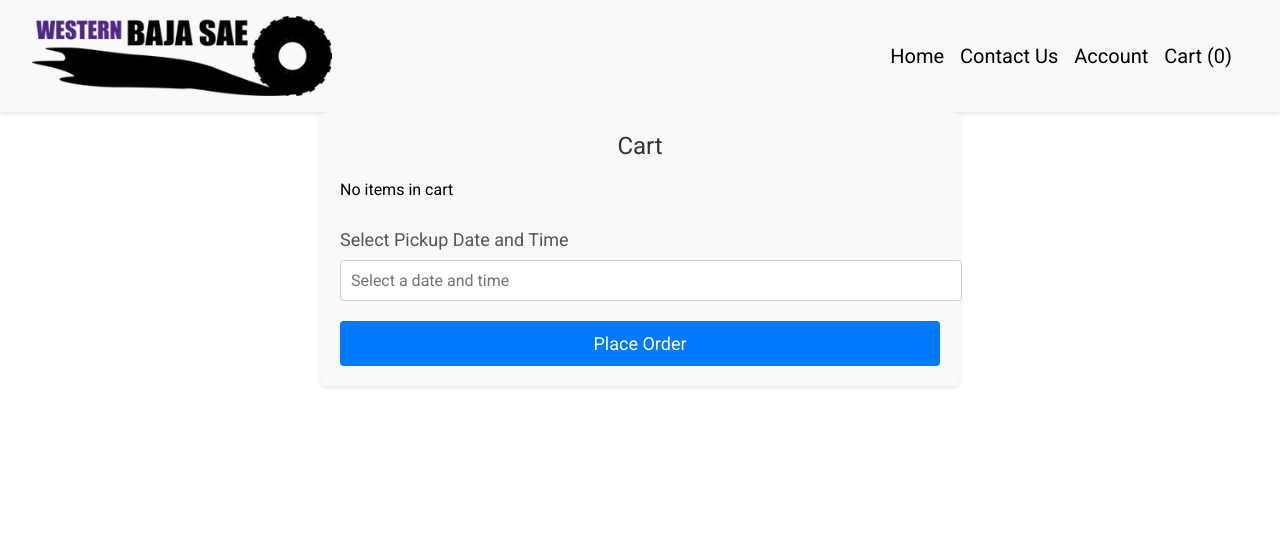
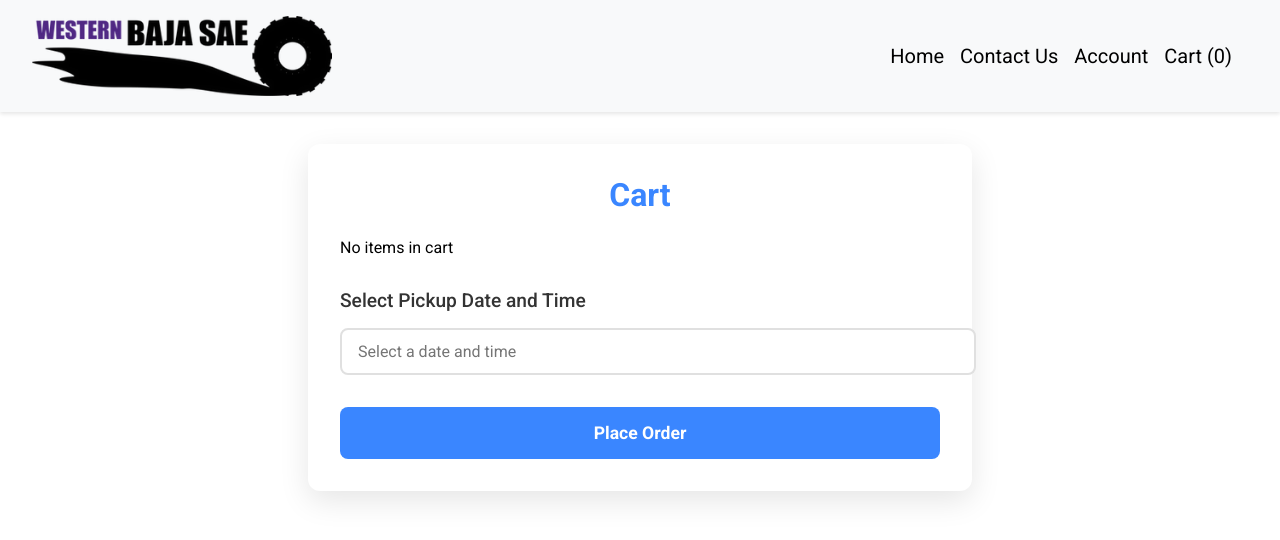
Before and after one commit to bnamayandev/BajaEcom-Frontend, a React (Vite) app: page /cart in a window 1280 px wide. Shown: the top 540 px of the page. Built offline with nearby package versions, Linux system fonts and the light colour scheme; the HTML template or start-up script is replaced by a standard one.

Commit message:
Updated cart css

```diff
--- a/src/pages/Cart.css
+++ b/src/pages/Cart.css
@@ -1,56 +1,81 @@
+:root {
+    --primary-color: #3a86ff;
+    --secondary-color: #8338ec;
+    --background-color: #ffffff;
+    --text-color: #333333;
+    --border-color: #e0e0e0;
+}
+
 .cart-container {
     max-width: 600px;
-    margin: 0 auto;
-    padding: 20px;
-    background-color: #f8f9fa;
-    border-radius: 8px;
-    box-shadow: 0 2px 4px rgba(0, 0, 0, 0.1);
+    margin: 2rem auto;
+    padding: 2rem;
+    background-color: var(--background-color);
+    border-radius: 12px;
+    box-shadow: 0 10px 30px rgba(0, 0, 0, 0.1);
+    transition: all 0.3s ease;
+}
+
+.cart-container:hover {
+    transform: translateY(-5px);
+    box-shadow: 0 15px 35px rgba(0, 0, 0, 0.15);
 }
 
 .cart-title {
-    font-size: 24px;
-    color: #333;
-    margin-bottom: 20px;
+    font-size: 2rem;
+    color: var(--primary-color);
+    margin-bottom: 1.5rem;
     text-align: center;
+    font-weight: 600;
 }
 
 .cart-items {
-    margin-bottom: 30px;
+    margin-bottom: 2rem;
 }
 
 .pickup-section {
-    margin-bottom: 20px;
+    margin-bottom: 2rem;
 }
 
 .pickup-title {
-    font-size: 18px;
-    color: #555;
-    margin-bottom: 10px;
+    font-size: 1.2rem;
+    color: var(--text-color);
+    margin-bottom: 1rem;
+    font-weight: 500;
 }
 
 .date-picker {
     width: 100%;
-    padding: 10px;
-    font-size: 16px;
-    border: 1px solid #ccc;
-    border-radius: 4px;
+    padding: 0.75rem 1rem;
+    font-size: 1rem;
+    border: 2px solid var(--border-color);
+    border-radius: 8px;
+    transition: border-color 0.3s ease;
+}
+
+.date-picker:focus {
+    outline: none;
+    border-color: var(--primary-color);
 }
 
 .place-order-btn {
     display: block;
     width: 100%;
-    padding: 12px;
-    background-color: #007bff;
+    padding: 1rem;
+    background-color: var(--primary-color);
     color: white;
     border: none;
-    border-radius: 4px;
-    font-size: 18px;
+    border-radius: 8px;
+    font-size: 1.1rem;
+    font-weight: 600;
     cursor: pointer;
-    transition: background-color 0.3s ease;
+    transition: all 0.3s ease;
 }
 
 .place-order-btn:hover {
-    background-color: #0056b3;
+    background-color: var(--secondary-color);
+    transform: translateY(-2px);
+    box-shadow: 0 5px 15px rgba(0, 0, 0, 0.1);
 }
 
 /* Adjusting the DatePicker styles */
@@ -64,19 +89,70 @@
 
 .react-datepicker__input-container input {
     width: 100%;
-    padding: 10px;
-    font-size: 16px;
-    border: 1px solid #ccc;
-    border-radius: 4px;
+    padding: 0.75rem 1rem;
+    font-size: 1rem;
+    border: 2px solid var(--border-color);
+    border-radius: 8px;
+    transition: border-color 0.3s ease;
+}
+
+.react-datepicker__input-container input:focus {
+    outline: none;
+    border-color: var(--primary-color);
+}
+
+.react-datepicker {
+    font-family: -apple-system, BlinkMacSystemFont, 'Segoe UI', Roboto, Oxygen, Ubuntu, Cantarell, 'Open Sans', 'Helvetica Neue', sans-serif;
+    border: none;
+    box-shadow: 0 10px 30px rgba(0, 0, 0, 0.1);
+    border-radius: 12px;
+}
+
+.react-datepicker__header {
+    background-color: var(--primary-color);
+    border-top-left-radius: 12px;
+    border-top-right-radius: 12px;
+}
+
+.react-datepicker__current-month,
+.react-datepicker-time__header,
+.react-datepicker-year-header {
+    color: white;
+}
+
+.react-datepicker__day-name,
+.react-datepicker__day {
+    color: var(--text-color);
+}
+
+.react-datepicker__day--selected,
+.react-datepicker__day--in-selecting-range,
+.react-datepicker__day--in-range {
+    background-color: var(--primary-color);
+    color: white;
 }
 
 .react-datepicker__time-container .react-datepicker__time .react-datepicker__time-box ul.react-datepicker__time-list {
     padding-left: 0;
     padding-right: 0;
-    width: 100%;
 }
 
 .react-datepicker__time-container .react-datepicker__time .react-datepicker__time-box {
-    width: 100%;
-    overflow-x: hidden;
+    width: 100px;
 }
+
+.react-datepicker__time-list-item--selected {
+    background-color: var(--primary-color) !important;
+}
+
+/* Additional styles for cart items */
+.cart-item {
+    display: flex;
+    justify-content: space-between;
+    padding: 0.5rem 0;
+    border-bottom: 1px solid var(--border-color);
+}
+
+.cart-item:last-child {
+    border-bottom: none;
+}
```
